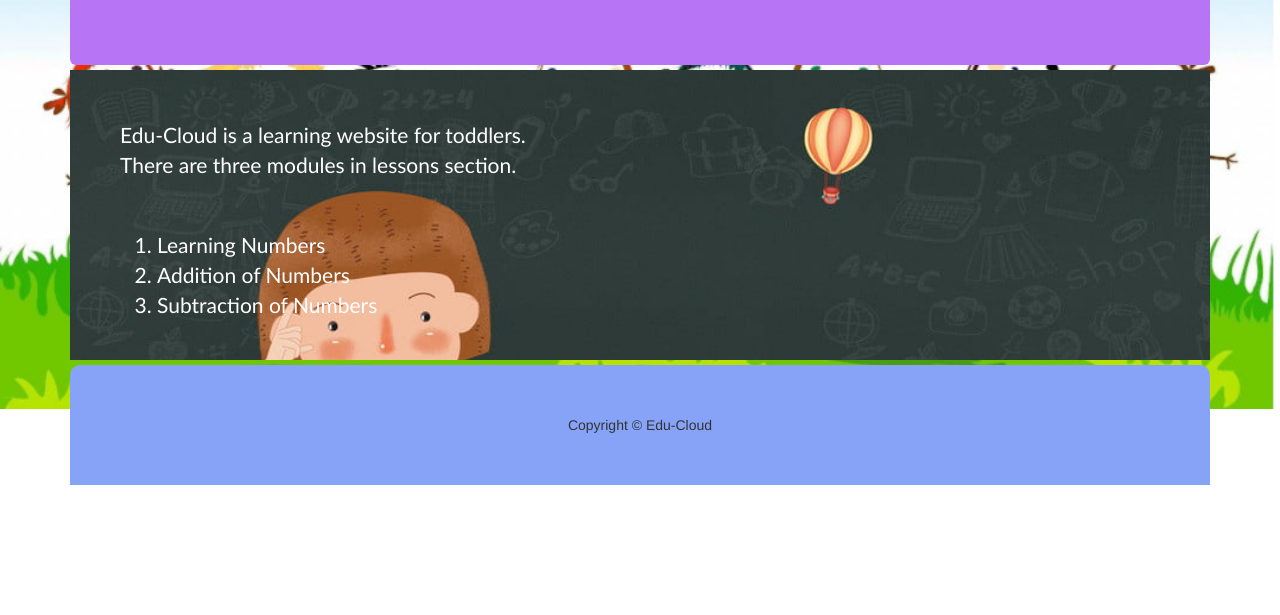
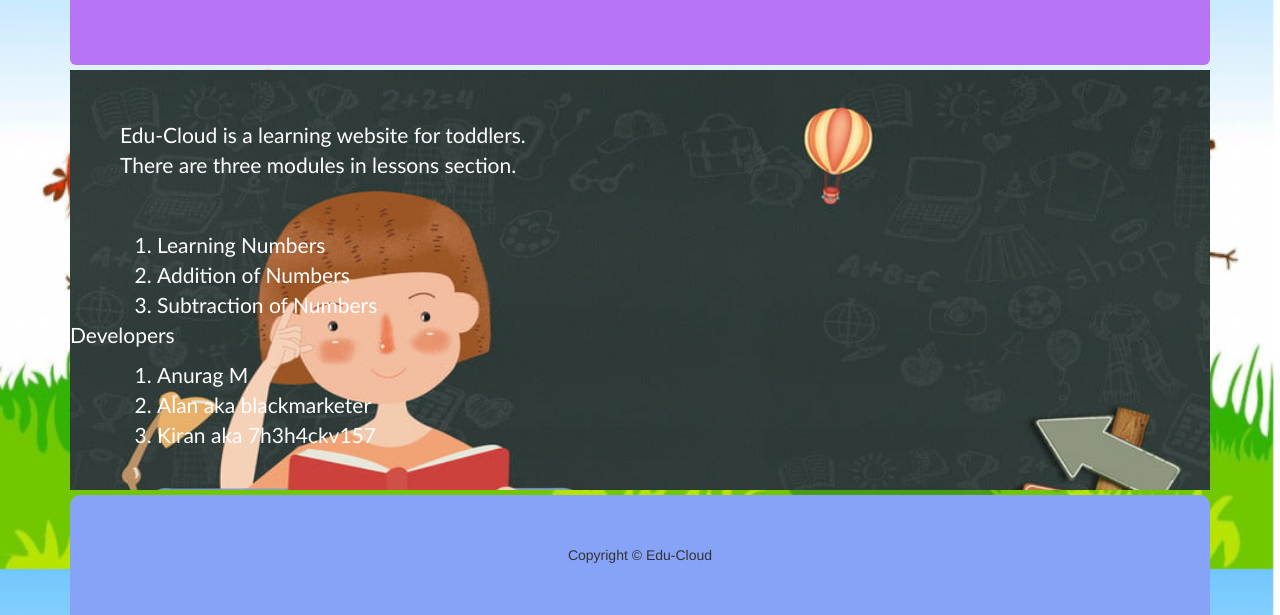
Before and after one commit to educcloud/educcloud.github.io, a plain HTML site: page about.html in a window 1280 px wide. Shown: the part 231-846 px from the top of the page. Before the commit the page ends 800 px from the top, so only its background shows below. Drawn offline with Linux system fonts and the light colour scheme.

Commit message:
Update about.html

```diff
--- a/about.html
+++ b/about.html
@@ -88,6 +88,18 @@
                     Subtraction of Numbers
                 </li>
             </ol>
+            <p> Developers
+                <ol>
+                <li>Anurag M
+                </li>
+                <li>
+                    Alan aka blackmarketer
+                </li>
+                <li>
+                    Kiran aka 7h3h4ckv157
+                </li>
+            </ol>
+
         </section>
         <footer>
             Copyright &copy; Edu-Cloud
```
